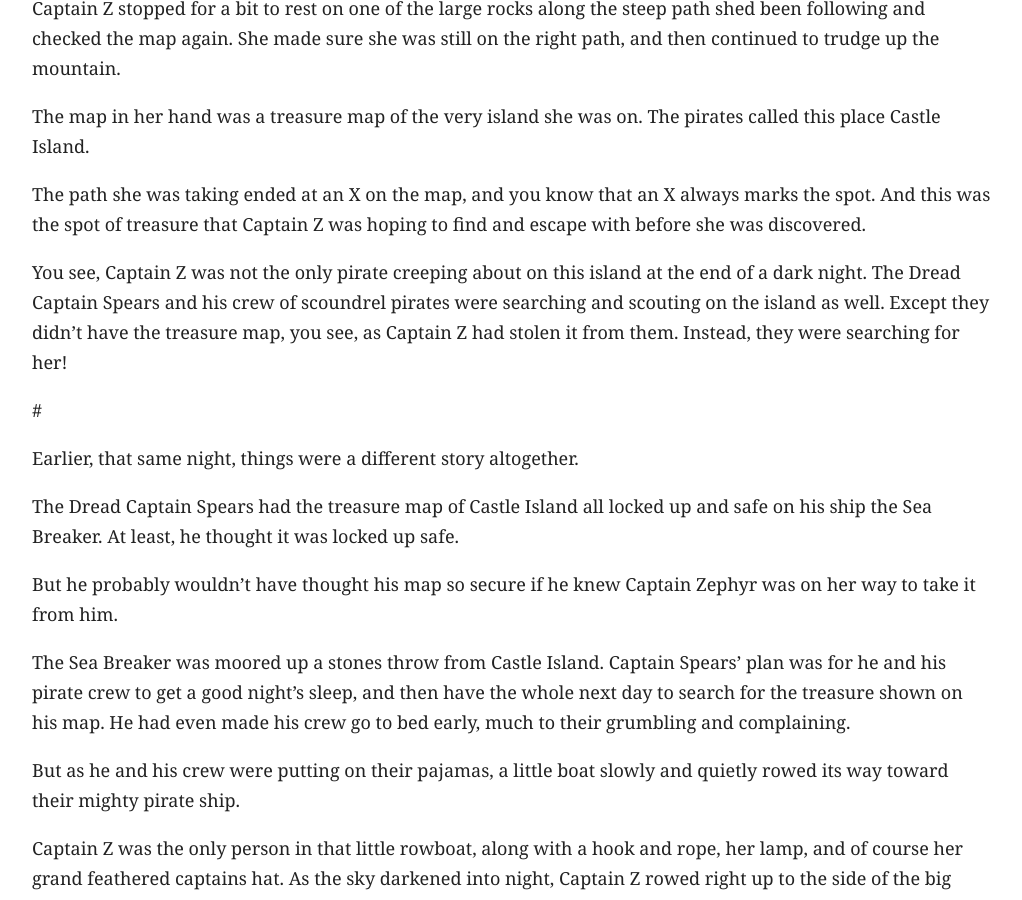
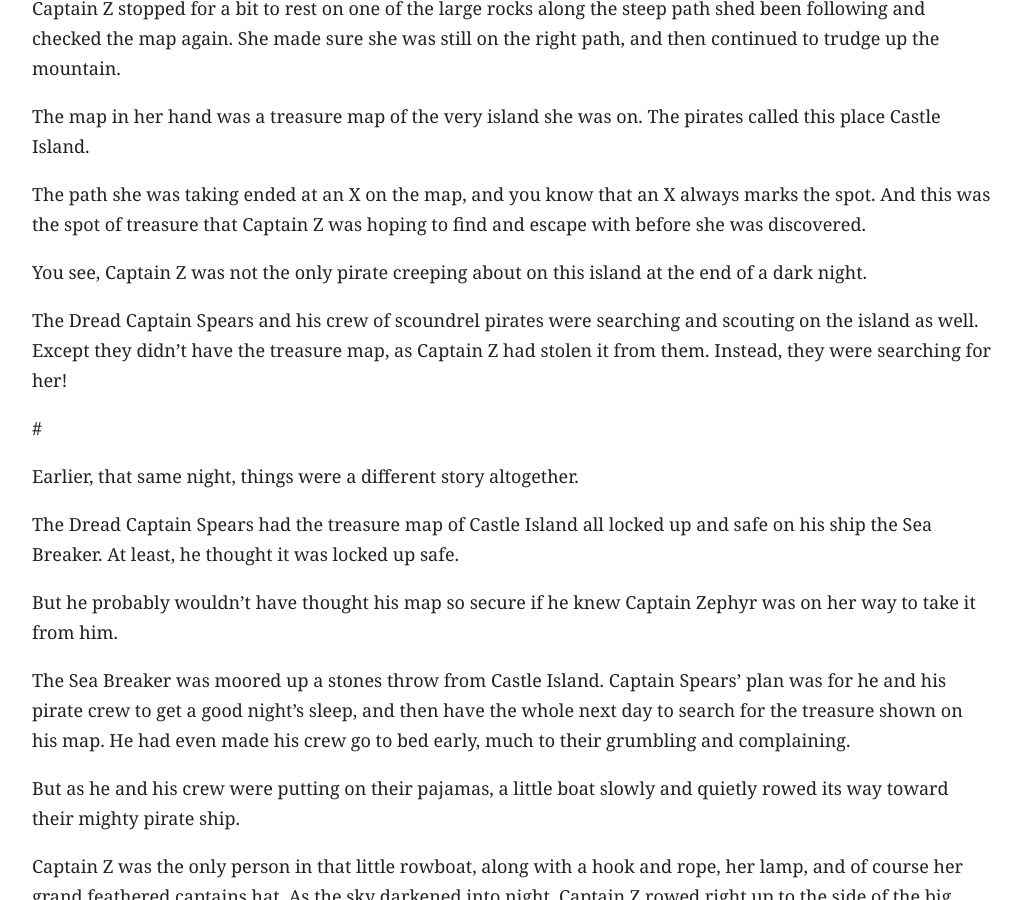
Before and after one commit to vlandham/captain_z, a Jekyll site: the page built from _posts/2014-08-11-captain_z.md, in a window 1280 px wide and 900 px high, scrolled down 1037 px. Shown: the whole window, without its empty margins (128-1150 px from the left). Built offline with Jekyll 4.4.1, drawn with Linux system fonts in a browser that asks for light colours; some web fonts are replaced.

Commit message:
more new lines

```diff
--- a/_posts/2014-08-11-captain_z.md
+++ b/_posts/2014-08-11-captain_z.md
@@ -38,7 +38,9 @@ The map in her hand was a treasure map of the very island she was on. The pirate
 
 The path she was taking ended at an X on the map, and you know that an X always marks the spot. And this was the spot of treasure that Captain Z was hoping to find and escape with before she was discovered.
 
-You see, Captain Z was not the only pirate creeping about on this island at the end of a dark night. The Dread Captain Spears and his crew of scoundrel pirates were searching and scouting on the island as well. Except they didn't have the treasure map, you see, as Captain Z had stolen it from them. Instead, they were searching for her!
+You see, Captain Z was not the only pirate creeping about on this island at the end of a dark night.
+
+The Dread Captain Spears and his crew of scoundrel pirates were searching and scouting on the island as well. Except they didn't have the treasure map, as Captain Z had stolen it from them. Instead, they were searching for her!
 
 #
 
```
Also changed, not shown: out/captain_z.md (+11 -7 lines), 1 other file.
